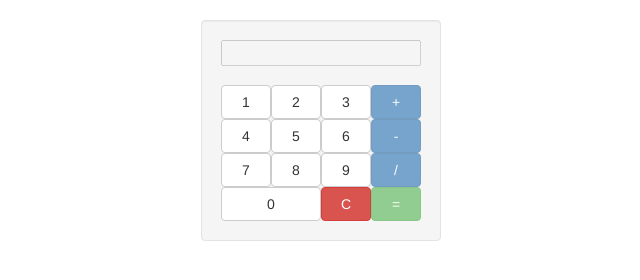
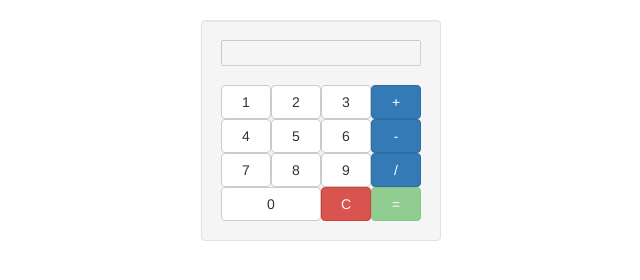
Before and after one commit to peterander/JS_Calculator, a plain HTML site: page calc.html in a window 1280 px wide. Shown: the whole page, without its empty margins (319-959 px from the left). Drawn offline with nearby package versions, Linux system fonts and the light colour scheme.

Commit message:
Update calc.html
Removed disable attribute from divide button.

```diff
--- a/calc.html
+++ b/calc.html
@@ -2,7 +2,6 @@
 <head>
 	<link rel="stylesheet" href="http://netdna.bootstrapcdn.com/bootstrap/3.1.1/css/bootstrap.min.css" />
 	<link rel="stylesheet" href="calc.css" />
-
 </head>
 <body>
 	<div class="calculator well clearfix">
@@ -11,34 +10,28 @@
 		<button class="btn btn-default btn-large btn-num" data-num="1">1</button>
 		<button class="btn btn-default btn-large btn-num" data-num="2">2</button>
 		<button class="btn btn-default btn-large btn-num" data-num="3">3</button>
-
-			<button class="btn btn-primary btn-large disabled">+</button><br />
+		<button class="btn btn-primary btn-large btn-opp" data-opp="add">+</button>
+		<br />
 
 		<button class="btn btn-default btn-large btn-num" data-num="4">4</button>
 		<button class="btn btn-default btn-large btn-num" data-num="5">5</button>
 		<button class="btn btn-default btn-large btn-num" data-num="6">6</button>
-
-			<button class="btn btn-primary btn-large disabled">-</button><br />
-
+		<button class="btn btn-primary btn-large btn-opp" data-opp="minus">-</button>
+		<br />
 
 		<button class="btn btn-default btn-large btn-num" data-num="7">7</button>
 		<button class="btn btn-default btn-large btn-num" data-num="8">8</button>
 		<button class="btn btn-default btn-large btn-num" data-num="9">9</button>
-
-			<button class="btn btn-primary btn-large disabled">/</button><br />
-
+		<button class="btn btn-primary btn-large btn-opp" data-opp="divide">/</button>
+		<br />
 
 		<button class="btn btn-default btn-large btn-wide btn-num" data-num="0">0</button>
-
 		<button class="btn btn-danger btn-large btn-clear">C</button>
-
 		<button class="btn btn-success btn-large disabled">=</button><br />
 	</div>
 
 	<script type="text/javascript" src="http://codeorigin.jquery.com/jquery-2.0.3.min.js"></script>
 	<script type="text/javascript" src="calc.js"></script>
 
-
 </body>
-
 </html>
```
Lines whose indentation alone changed are shown as unchanged.
